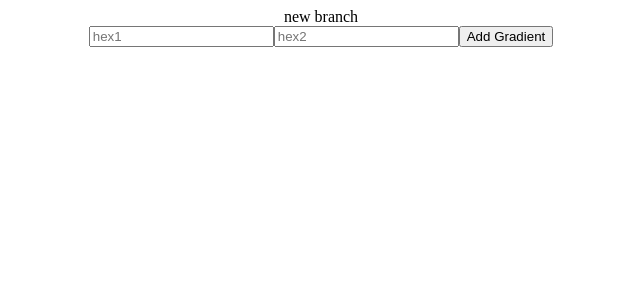
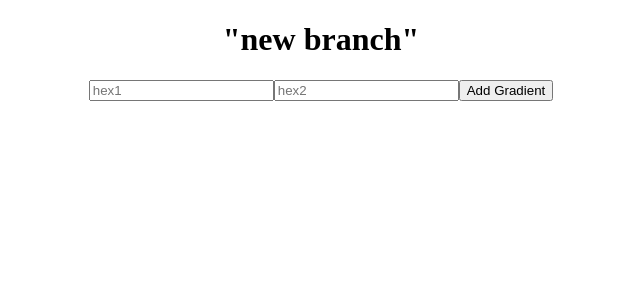
Before and after one commit to AlishaNo/grad3, a React (Create React App) app: page / in a window 1280 px wide. Shown: the top 300 px of the page, without its empty margins (319-959 px from the left). Built offline with nearby package versions, Linux system fonts and the light colour scheme.

Commit message:
Update App.js

```diff
--- a/src/components/App.js
+++ b/src/components/App.js
@@ -58,7 +58,7 @@ class App extends React.Component {
     const { colorSets } = this.state;
     return (
       <div className="App">
-      new branch
+      <h1>"new branch" </h1>
         <form onSubmit={this.handleSubmit}>
           <label>
             <input
```
